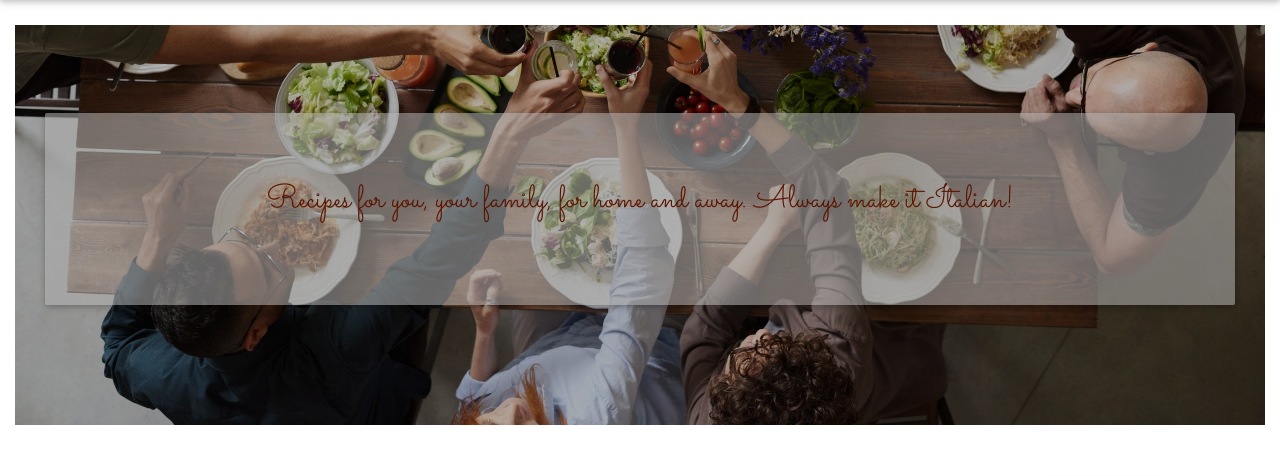
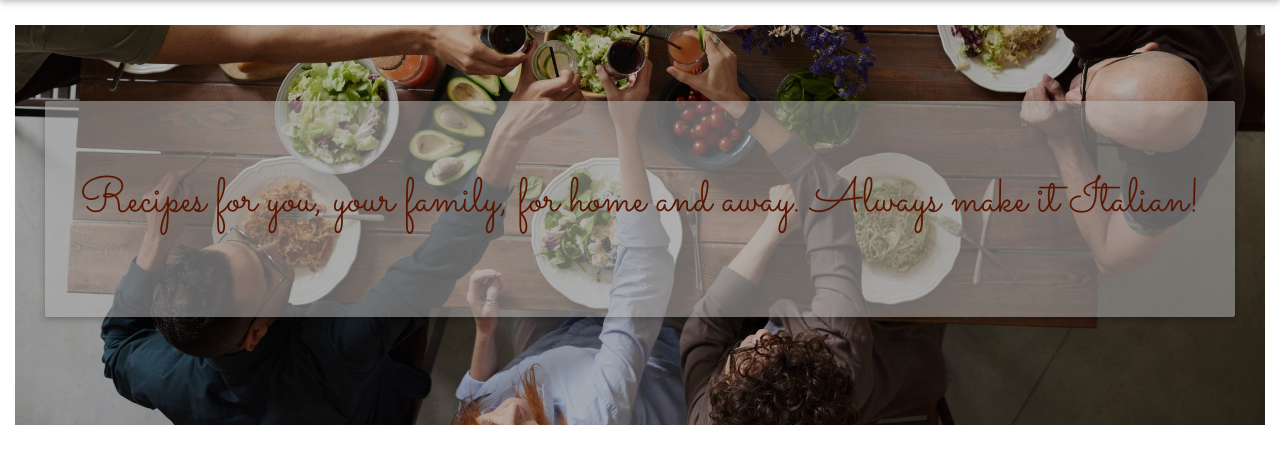
Before and after one commit to Vicky185/italianrecipe-app, a Flask app: page / in a window 1280 px wide. Shown: the part 88-564 px from the top of the page. Run offline with Flask 2, Linux system fonts and the light colour scheme; data that the repository does not hold is empty; some libraries are stand-ins or nearby versions.

Commit message:
amending jumbo heading

```diff
--- a/static/css/style.css
+++ b/static/css/style.css
@@ -139,10 +139,10 @@ textarea {
   text-align: center;
 }
 
-p.jumbo-heading {
+.jumbo-heading {
   color: #801e01;
   font-family: 'Sacramento', cursive;
-  font-size: 2em;
+  font-size: 1.5em;
 }
 
 
@@ -328,8 +328,7 @@ button.edit-button:hover {
         width: 100%;
         padding: 5px;
     }
-
-    .p.jumbo-heading {
+    .jumbo-heading {
         font-size: 3em;
     }
     .logo-style {
@@ -338,7 +337,6 @@ button.edit-button:hover {
         font-family: "Sacramento", cursive;
         font-size: 3em;
         text-decoration: none;
-
     }
     .recipe-image {
         position: relative;
```
